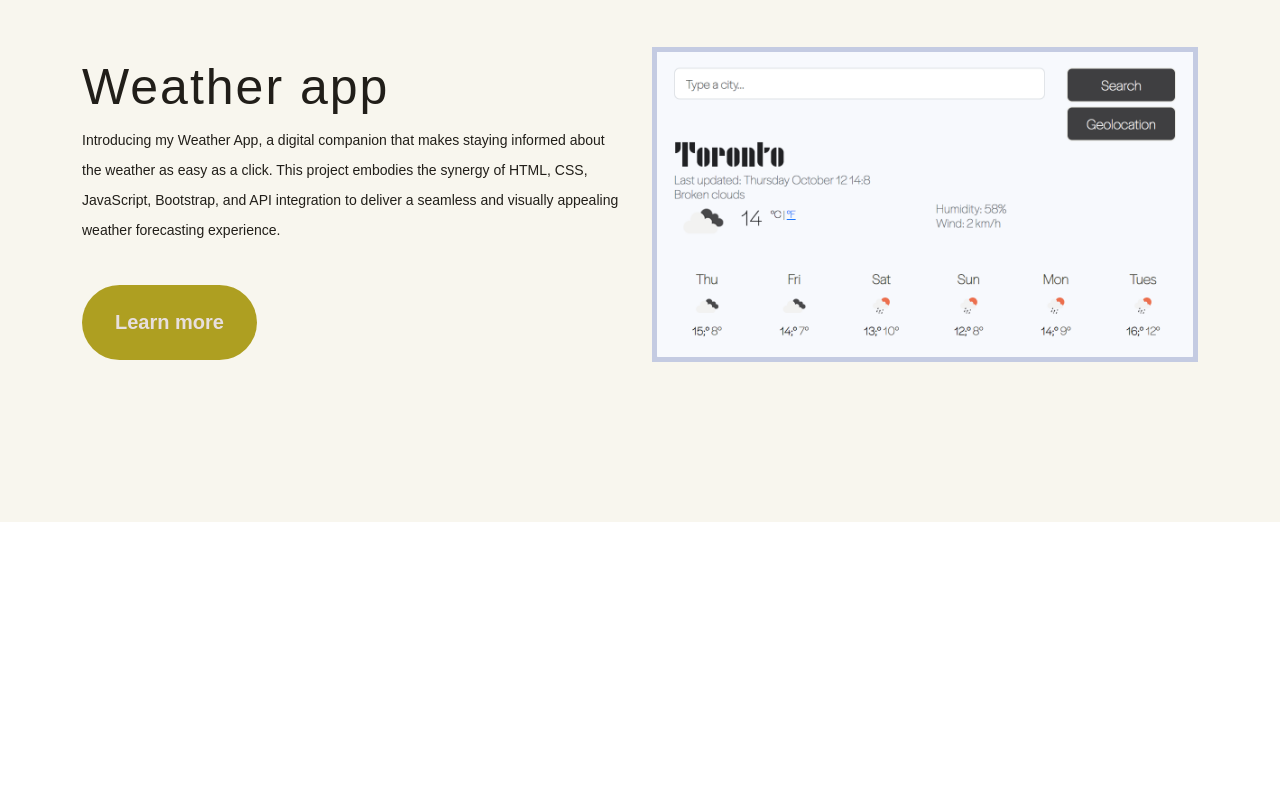
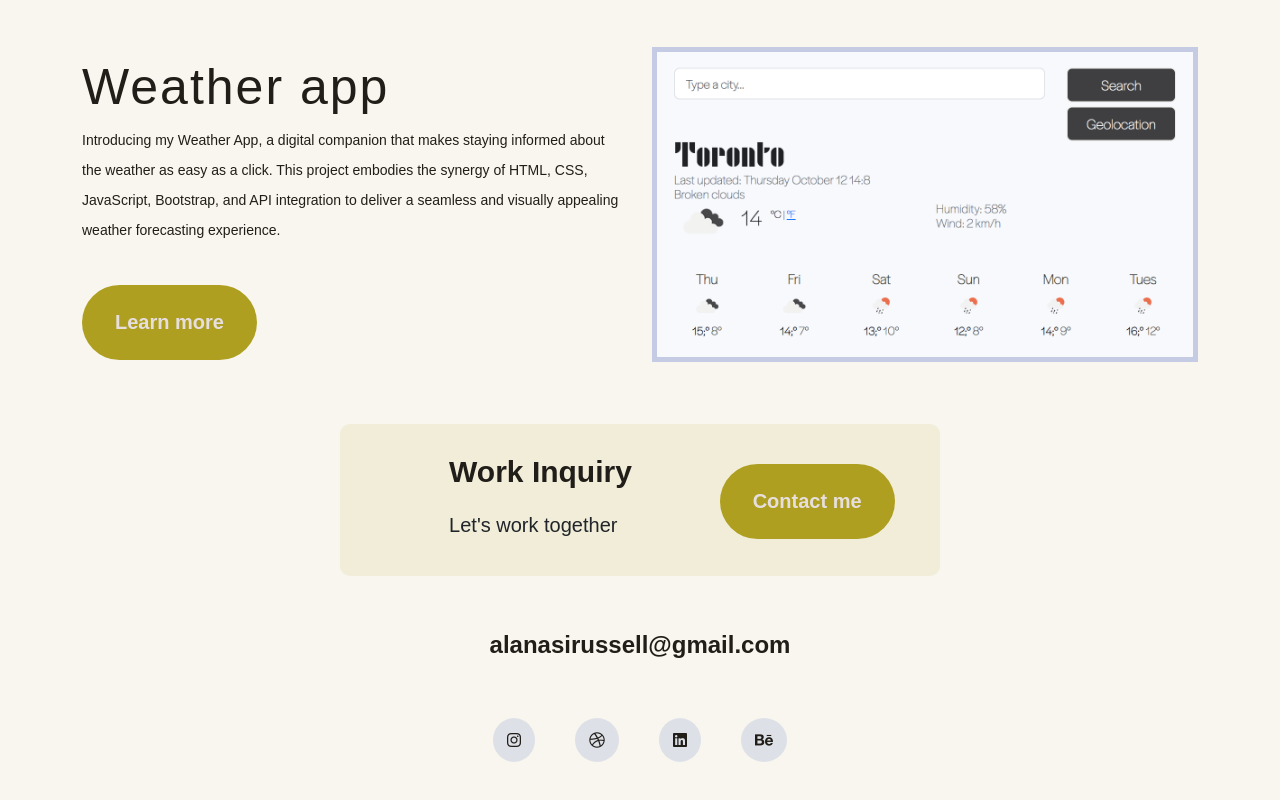
Before and after one commit to EchoRussell/Portolio-project, a plain HTML site: page index.html in a window 1280 px wide. Shown: the part 1544-2344 px from the top of the page. Before the commit the page ends 2066 px from the top, so only its background shows below. Drawn offline with nearby package versions, Linux system fonts and the light colour scheme; a web font is replaced by a local one.

Commit message:
Foot placed on homepage

```diff
--- a/index.html
+++ b/index.html
@@ -101,6 +101,42 @@
           </div>
         </div>
       </div>
+      <footer>
+        <div class="footer-container">
+          <div class="row">
+            <div class="col-sm-8">
+              <h3 class="footer-work">Work Inquiry</h3>
+
+              <p class="email-action-call">Let's work together</p>
+            </div>
+            <div class="col-sm-4">
+              <a href="#" class="btn btn-display rounded-pill">
+                <div class="btn-font">Contact me</div>
+              </a>
+            </div>
+          </div>
+        </div>
+        <span>
+          <a class="email-link" href="mailto:alanasirussell@gmail.com"
+            >alanasirussell@gmail.com</a
+          >
+        </span>
+
+        <div class="social-links d-flex justify-content-center">
+          <a href="#">
+            <i class="fa-brands fa-instagram"></i>
+          </a>
+          <a href="#">
+            <i class="fa-brands fa-dribbble"></i>
+          </a>
+          <a href="#">
+            <i class="fa-brands fa-linkedin"></i>
+          </a>
+          <a href="#">
+            <i class="fa-brands fa-behance"></i>
+          </a>
+        </div>
+      </footer>
     </div>
   </body>
 </html>
--- a/style/portfolio.css
+++ b/style/portfolio.css
@@ -338,6 +338,61 @@ nav a:hover {
 }
 
 /*navigation^*/
+.footer-container {
+  display: flex;
+  justify-content: center;
+  background-color: rgb(174, 159, 33, 0.1);
+  padding: 20px;
+  max-width: 600px;
+  margin: 0 auto;
+  margin-top: 62px;
+  border-radius: 10px;
+}
+
+.footer-work {
+  font-size: 30px;
+  margin-top: 10px;
+  color: #211e19;
+  font-family: "articulat-cf", sans-serif;
+  font-style: normal;
+  font-weight: bold;
+}
+
+.email-link {
+  font-size: 24px;
+  text-decoration: none;
+  color: #211e19;
+  font-family: "articulat-cf", sans-serif;
+  font-style: normal;
+  font-weight: bold;
+  display: flex;
+  justify-content: center;
+  margin-top: 51px;
+}
+
+footer .btn {
+  margin-top: 20px;
+}
+
+.email-action-call {
+  font-family: "articulat-cf", sans-serif;
+  font-style: normal;
+  font-weight: 100;
+  font-size: 20px;
+  margin-top: 20px;
+}
+
+footer .social-links a {
+  margin: 0 20px;
+  font-size: 16px;
+  margin-top: 55px;
+  color: #211e19;
+  background-color: rgb(195, 203, 226, 0.5);
+  padding: 10px 14px;
+  border-radius: 50%;
+}
+
+/*footer^*/
 
 @media (max-width: 500px) {
   .hero-name {
```
